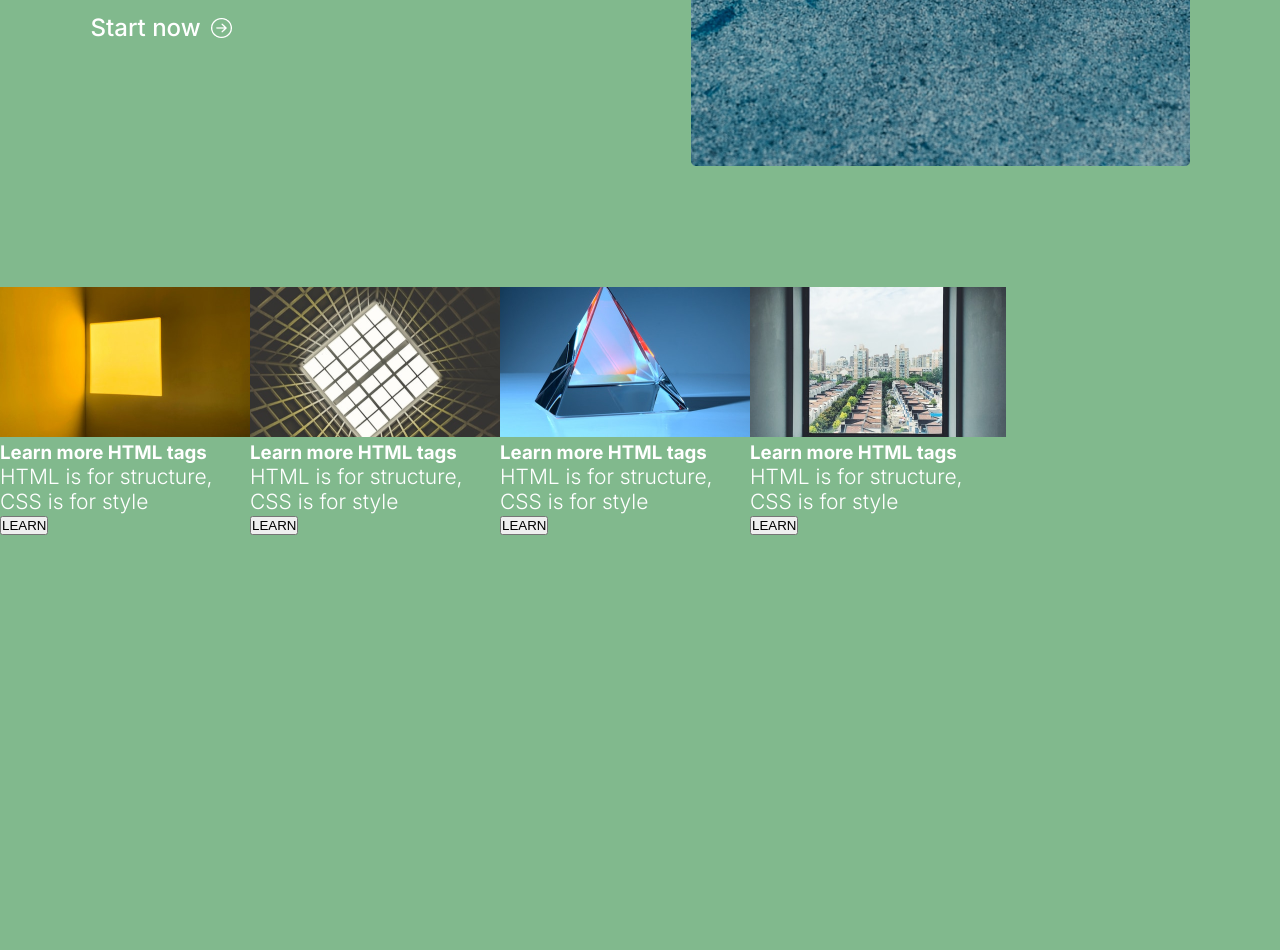
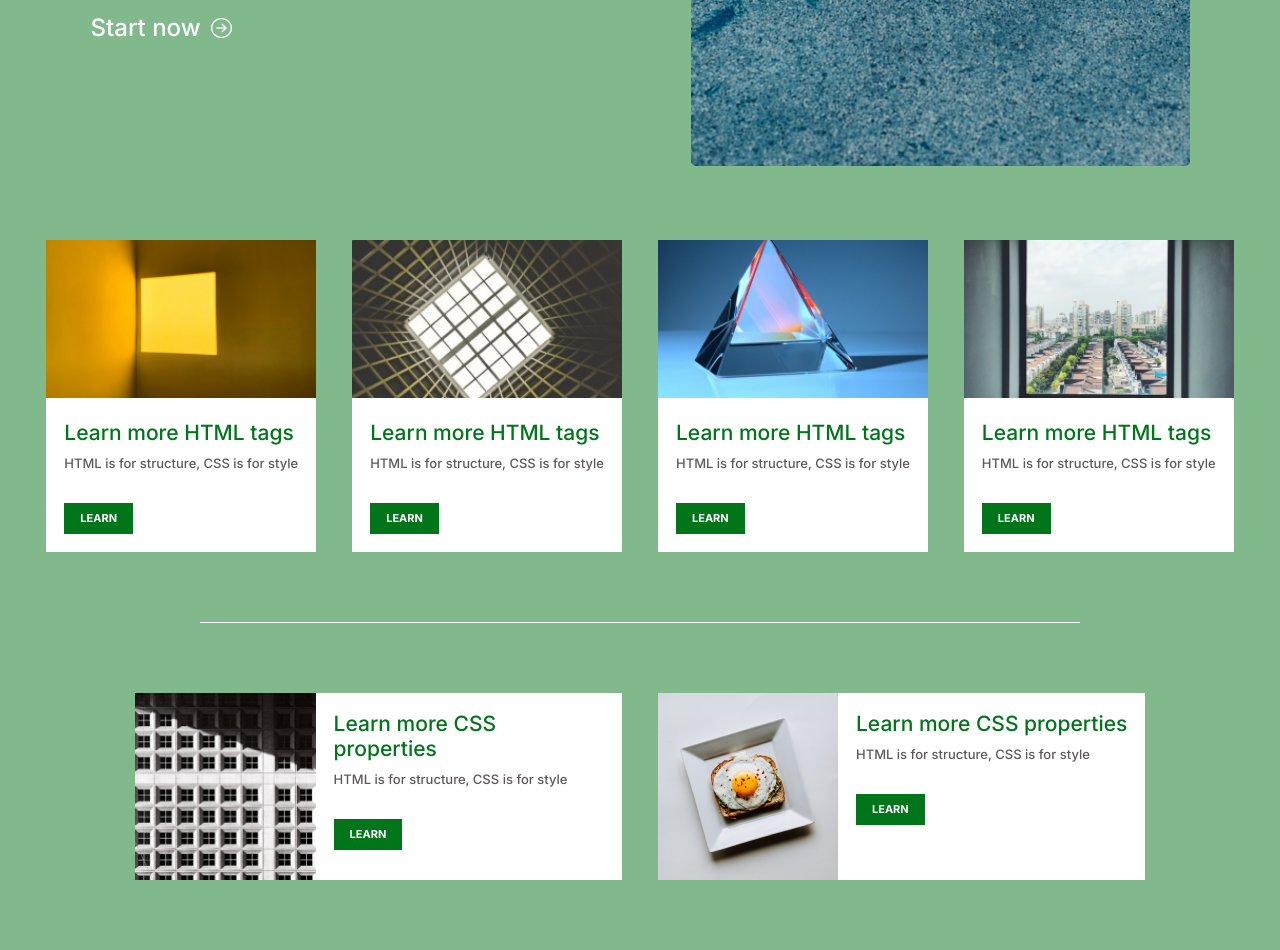
Before and after one commit to te-annija/magebit-bootcamp, a PHP site: page / in a window 1280 px wide. Shown: the part 513-1463 px from the top of the page. Before the commit the page ends 1048 px from the top, so only its background shows below. Run offline with PHP 8.4, Linux system fonts and the light colour scheme.

Commit message:
01.08. first task -- completed cards

```diff
--- a/task1/index.html
+++ b/task1/index.html
@@ -27,27 +27,54 @@
     <div class="cards">
         <div class="card">
             <img src="./images/card1.png" alt="">
+            <div class="card--info">
                 <h3 class="card--title">Learn more HTML tags</h3>
                 <p class="card--description">HTML is for structure, CSS is for style</p>
                 <button class="card--button">LEARN</button>
             </div>
+        </div>
         <div class="card">
             <img src="./images/card2.png" alt="">
+            <div class="card--info">
                 <h3 class="card--title">Learn more HTML tags</h3>
                 <p class="card--description">HTML is for structure, CSS is for style</p>
                 <button class="card--button">LEARN</button>
             </div>
+        </div>
         <div class="card">
             <img src="./images/card3.png" alt="">
+            <div class="card--info">
                 <h3 class="card--title">Learn more HTML tags</h3>
                 <p class="card--description">HTML is for structure, CSS is for style</p>
                 <button class="card--button">LEARN</button>
             </div>
+        </div>
         <div class="card">
             <img src="./images/card4.png" alt="">
+            <div class="card--info">
                 <h3 class="card--title">Learn more HTML tags</h3>
                 <p class="card--description">HTML is for structure, CSS is for style</p>
                 <button class="card--button">LEARN</button>
+            </div>
+        </div>
+    </div>
+    <hr>
+    <div class="cards">
+        <div class="card-bottom">
+            <img src="./images/card5.png" alt="">
+            <div class="card--info">
+                <h3 class="card--title">Learn more CSS properties</h3>
+                <p class="card--description">HTML is for structure, CSS is for style</p>
+                <button class="card--button">LEARN</button>
+            </div>
+        </div>
+        <div class="card-bottom">
+            <img src="./images/card6.png" alt="">
+            <div class="card--info">
+                <h3 class="card--title">Learn more CSS properties</h3>
+                <p class="card--description">HTML is for structure, CSS is for style</p>
+                <button class="card--button">LEARN</button>
+            </div>
         </div>
     </div>
 
--- a/task1/style.css
+++ b/task1/style.css
@@ -8,7 +8,7 @@ body{
     color: #FFFFFF;
 }
 .heading{
-    min-height: 100vh;
+    min-height: 50%;
     max-width: 1200px;
     margin: 0 auto;
     display: flex;
@@ -56,8 +56,59 @@ a{
 
 .cards{
     display: flex;
+    justify-content: center;
+    gap: 36px;
+    max-width: 1200px;
+    margin: 0 auto;
+    padding: 70px 0;
 }
 
 .card{
-    width: 250px;
+    min-width: 250px;
+    background: #FFFFFF;
 }
+.card-bottom{
+    display: flex;
+    background: #FFFFFF;
+}
+.card img{
+    width: 100%;
+}
+.card--info{
+    padding: 18px;
+}
+
+.card--title{
+    font-weight: 500;
+    font-size: 21px;
+    line-height: 25px;
+    color: #007519;
+}
+
+.card--description{
+    font-weight: 400;
+    font-size: 13px;
+    line-height: 19px;
+    padding-top: 9px;
+    color: #5F5A5A;
+}
+
+.card--button{
+    background: #007519;
+    font-family: 'Inter';
+    font-weight: 700;
+    font-size: 11px;
+    line-height: 19px;
+    color: #FFFFFF;
+    padding: 6px 16px;
+    margin-top: 30px;
+    cursor: pointer;
+    outline: none;
+    border:none;
+}
+hr{
+    border:none;
+    border-top: 1px solid #FFFFFF;
+    max-width: 880px;
+    margin: 0 auto;
+}
```
Also changed, not shown: task1/images/card5.png (added), task1/images/card6.png (added). Lines whose indentation alone changed are shown as unchanged.
